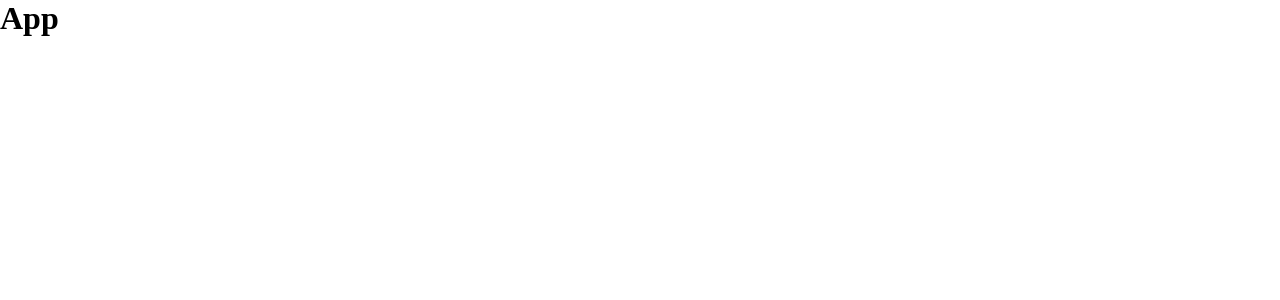
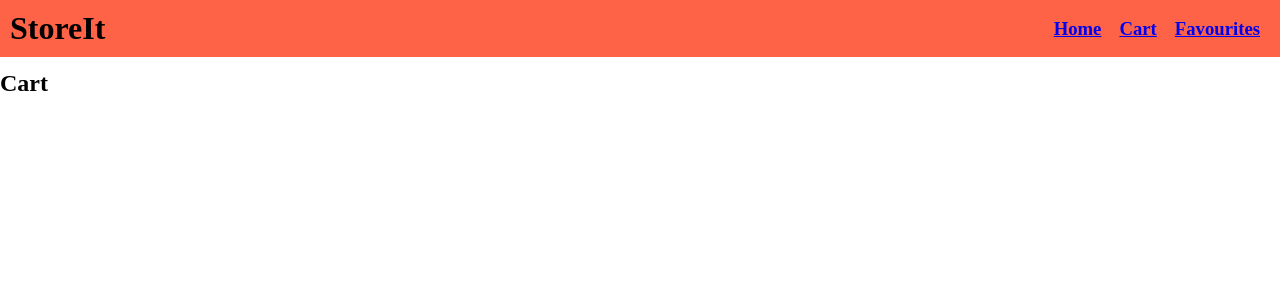
Before and after one commit to asherayub/ecommerce-site-react, a React (Vite) app: page /cart in a window 1280 px wide. Shown: the top 300 px of the page. Built offline with nearby package versions, Linux system fonts and the light colour scheme; no server answers.

Commit message:
add routes, pages, rendered products

```diff
--- a/src/App.jsx
+++ b/src/App.jsx
@@ -1,10 +1,19 @@
 import React from "react";
-
+import Home from "./pages/Home";
+import Header from "./components/Header";
+import { Route, Routes } from "react-router-dom";
+import Cart from "./pages/Cart";
+import Favourites from "./pages/Favourites";
 
 const App = () => {
   return (
     <div className="App">
-      <h1>App</h1>
+      <Header />
+      <Routes>
+        <Route exact path="/" element={<Home />} />
+        <Route exact path="/cart" element={<Cart />} />
+        <Route exact path="/favourites" element={<Favourites />} />
+      </Routes>
     </div>
   );
 };
--- /dev/null
+++ b/src/components/ContextProvider.jsx
@@ -0,0 +1,20 @@
+import React from "react";
+const Context = React.createContext();
+const ContextProvider = (props) => {
+  const [allProducts, setAllProducts] = React.useState([]);
+  function getAllProducts() {
+    fetch("https://fakestoreapi.com/products")
+      .then((res) => res.json())
+      .then((data) => {
+        setAllProducts(data.map((item) => ({ ...item, isFavourite: false })));
+      });
+  }
+  React.useEffect(() => {
+    getAllProducts();
+  }, []);
+  return (
+    <Context.Provider value={allProducts}>{props.children}</Context.Provider>
+  );
+};
+
+export { ContextProvider, Context };
--- /dev/null
+++ b/src/components/Header.jsx
@@ -0,0 +1,36 @@
+import { Box, Grid, HStack, Heading } from "@chakra-ui/react";
+import React from "react";
+import { Link } from "react-router-dom";
+
+const Header = () => {
+  return (
+    <Grid
+      bg={"tomato"}
+      p={"10px"}
+      gridTemplateColumns={"1fr 1fr"}
+      alignItems={"center"}
+      position={"fixed"}
+      top={"0"}
+      left={"0"}
+      right={"0"}
+      zIndex={"100"}
+    >
+      <Box>
+        <Heading as={"h1"}>StoreIt</Heading>
+      </Box>
+      <HStack justifySelf={"end"}>
+        <Heading sx={{ textDecoration: "none" }} as={"h3"} mr={"10px"}>
+          <Link to="/">Home</Link>
+        </Heading>
+        <Heading sx={{ textDecoration: "none" }} as={"h3"} mr={"10px"}>
+          <Link to="/cart">Cart</Link>
+        </Heading>
+        <Heading sx={{ textDecoration: "none" }} as={"h3"} mr={"10px"}>
+          <Link to="/favourites">Favourites</Link>
+        </Heading>
+      </HStack>
+    </Grid>
+  );
+};
+
+export default Header;
--- /dev/null
+++ b/src/components/ProductCard.jsx
@@ -0,0 +1,57 @@
+import {
+  Button,
+  ButtonGroup,
+  Card,
+  CardBody,
+  CardFooter,
+  Divider,
+  Heading,
+  Image,
+  Stack,
+  Text,
+} from "@chakra-ui/react";
+import React from "react";
+
+const ProductCard = ({ imgSrc, title, price, id }) => {
+  return (
+    <Card
+      sx={{
+        border: "2px solid transparent",
+        borderRadius: "10px",
+        transition: "all 0.3s ease-in-out",
+        ":hover": {
+          border: "2px solid #00000036",
+        },
+      }}
+      p="6"
+    >
+      <CardBody>
+        <Image
+          src={imgSrc}
+          alt={title}
+          borderRadius="lg"
+          width="200px"
+          height="200px"
+          objectFit={"contain"}
+        />
+        <Stack mt="6" spacing="3">
+          <Heading as={"h2"} size="md" title="title">
+            {title.slice(0, 15)}...
+          </Heading>
+          <Text color="blue.600" fontSize="2xl">
+            ${price}
+          </Text>
+        </Stack>
+      </CardBody>
+      <Divider />
+      <CardFooter>
+        <ButtonGroup spacing="2">
+          <Button colorScheme="blue">Favourite</Button>
+          <Button colorScheme="blue">Add to Cart</Button>
+        </ButtonGroup>
+      </CardFooter>
+    </Card>
+  );
+};
+
+export default ProductCard;
--- a/src/main.jsx
+++ b/src/main.jsx
@@ -3,10 +3,12 @@ import ReactDOM from "react-dom/client";
 import App from "./App";
 import { BrowserRouter as Router } from "react-router-dom";
 import "./index.css";
+import { ContextProvider } from "./components/ContextProvider";
+
 ReactDOM.createRoot(document.getElementById("root")).render(
-  <React.StrictMode>
-    <Router>
-          <App />
-    </Router>
-  </React.StrictMode>
+  <Router>
+    <ContextProvider>
+      <App />
+    </ContextProvider>
+  </Router>
 );
--- /dev/null
+++ b/src/pages/Cart.jsx
@@ -0,0 +1,8 @@
+import { Heading } from "@chakra-ui/react";
+import React from "react";
+
+const Cart = () => {
+  return <Heading mt={70}>Cart</Heading>;
+};
+
+export default Cart;
--- /dev/null
+++ b/src/pages/Favourites.jsx
@@ -0,0 +1,9 @@
+import React from 'react'
+
+const Favourites = () => {
+  return (
+    <div>Favourites</div>
+  )
+}
+
+export default Favourites
--- /dev/null
+++ b/src/pages/Home.jsx
@@ -0,0 +1,26 @@
+import React, { useContext } from "react";
+import { Context } from "../components/ContextProvider";
+import { Box, SimpleGrid } from "@chakra-ui/react";
+import ProductCard from "../components/ProductCard";
+
+const Home = () => {
+  const context = useContext(Context);
+  return (
+    <SimpleGrid mt={70} p={10} minChildWidth="200px" spacing="40px" placeItems={"center"}>
+      {context.map((product) => {
+        return (
+          <Box>
+            <ProductCard
+              imgSrc={product.image}
+              title={product.title}
+              price={product.price}
+              id={product.id}
+            />
+          </Box>
+        );
+      })}
+    </SimpleGrid>
+  );
+};
+
+export default Home;
```
Also changed, not shown: vite.config.js.timestamp-1680817137567.mjs (deleted, +0 -10 lines).
